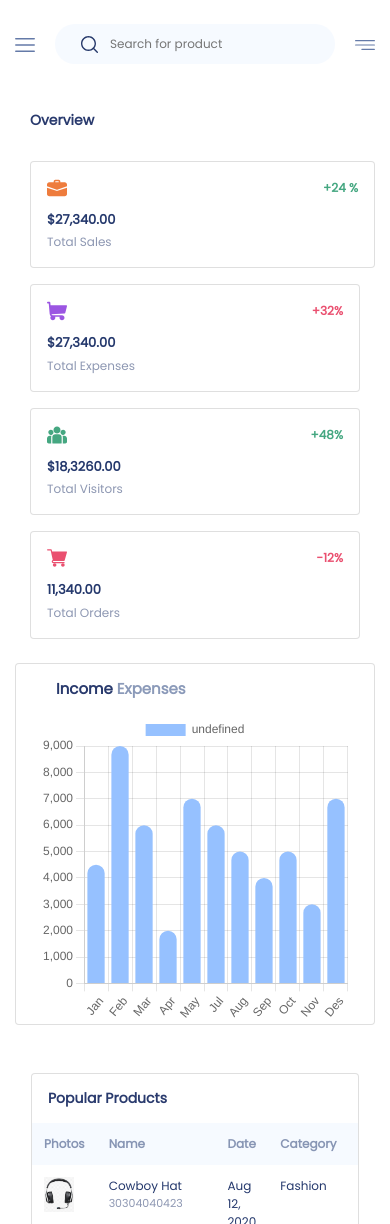
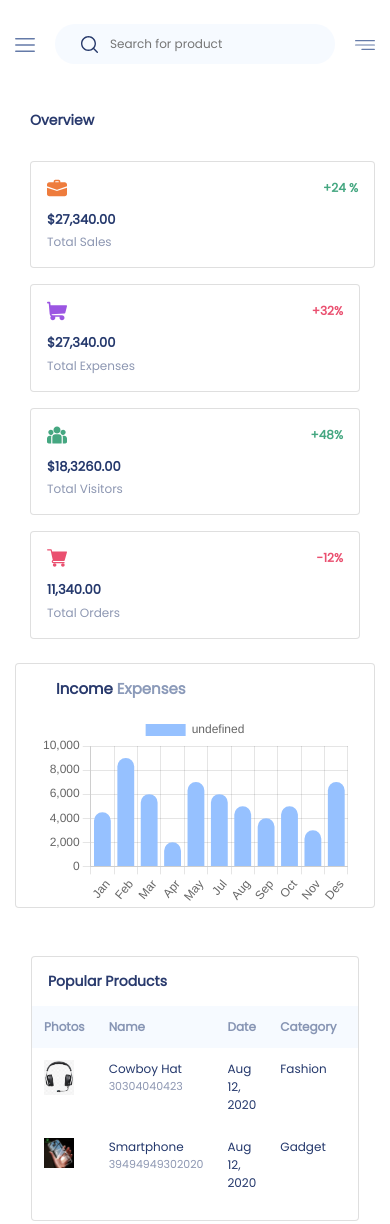
Before and after one commit to eris202/Dashboard-React, a React (Create React App) app: page / in a window 390 px wide. Shown: the top 1224 px of the page. Built offline with nearby package versions, Linux system fonts and the light colour scheme.

Commit message:
Deploying to heroku

```diff
--- a/src/App.scss
+++ b/src/App.scss
@@ -4,7 +4,9 @@ body {
   font-family: $font-family-normal;
   font-size: $font-16;
 }
-
+.char{
+  height: 200;
+}
 button,
 input,
 textarea,
@@ -372,4 +374,8 @@ input {
   .parent3 {
     padding-right: 15px !important;
   }
+  .char {
+  height: 400 !important;
 }
+
+}
--- a/src/component/view/chart.js
+++ b/src/component/view/chart.js
@@ -77,7 +77,7 @@ export default function ChartIllustration() {
 
   return (
     <div>
-      <canvas id="bar-chart" width="400" height="400"></canvas>
+      <canvas id="bar-chart" width="400" height="250" className="char"></canvas>
       {/* <canvas id="line-chart" width="400" height="400"></canvas> */}
     </div>
   );
```
